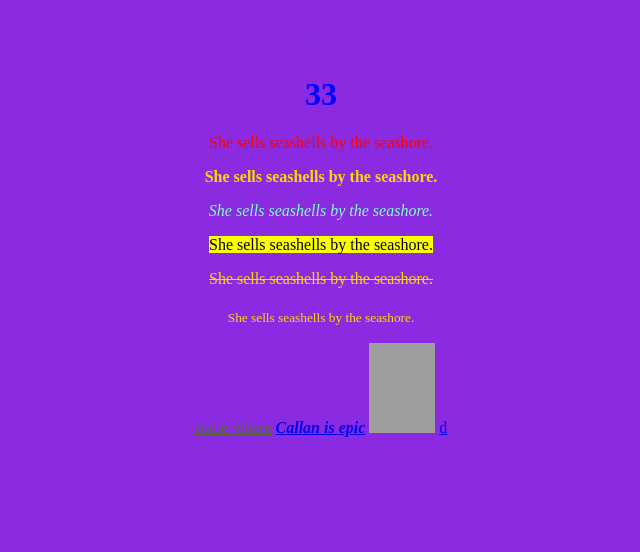
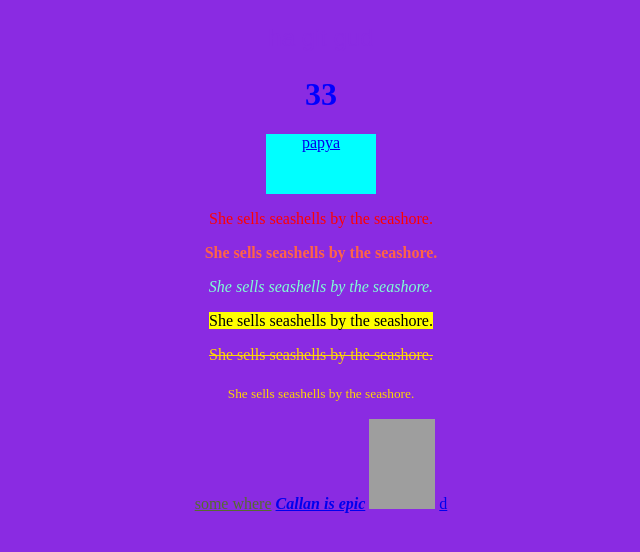
Before and after one commit to qasdfrdecvgf/qasdfrdecvgf, a plain HTML site: page index.html in a window 1280 px wide. Shown: the whole page, without its empty margins (319-959 px from the left). Drawn offline with Linux system fonts and the light colour scheme; grey boxes are pictures that could not be loaded.

Commit message:
Update index.html

```diff
--- a/index.html
+++ b/index.html
@@ -2,7 +2,29 @@
 <html lang="en">
 <head>
  <style>
-    body {background-color: powderblue;
+    div.relative {
+  position: relative;
+  left: 30px;
+  border: 3px solid #73AD21;
+}
+
+    div{
+        margin-left: auto;
+        margin-right: auto;
+        width: 110px;
+        height: 60px;
+        background-color: cyan;
+        text-align: center;
+    }
+
+
+    div:hover {
+        background-color: red; font-family:'Gill Sans', 'Gill Sans MT', Calibri, 'Trebuchet MS', sans-serif ;
+       width: 10;
+       height: 5;
+    }
+
+  body {background-color: powderblue;
     text-align: center;}
 h1   {color: blue;text-align:center;}
 p    {color: red;text-align:center;}
@@ -10,13 +32,14 @@ p    {color: red;text-align:center;}
     <meta charset="UTF-8">
     <meta http-equiv="X-UA-Compatible" content="IE=edge">
     <meta name="viewport" content="width=device-width, initial-scale=2.0">
-    <title>3 1+1=1</title>
+    <title>1+1=1</title>
 </head>
 <body style="background-color: blueviolet;">
    <p style="text-align:center;color:blueviolet; font-family: Arial, Helvetica, sans-serif; font-size: 150%;"> ha git gud</p>
     <h1>33</h1>
-     <p>She sells seashells by the seashore.</p>
-    <p style="color: gold;"><b>She sells seashells by the seashore.</b></p>
+  <a href="table.html" ><div style="text-align: center;">papya</div></a>
+    <p>She sells seashells by the seashore.</p>
+    <p style="color: tomato;"><b>She sells seashells by the seashore.</b></p>
     <p style="color: aquamarine;"><i>She sells seashells by the seashore.</i></p>
     <p><mark>She sells seashells by the seashore.</mark></p>
     <p style="color: gold;"><del>She sells seashells by the seashore.</del></p>
```
